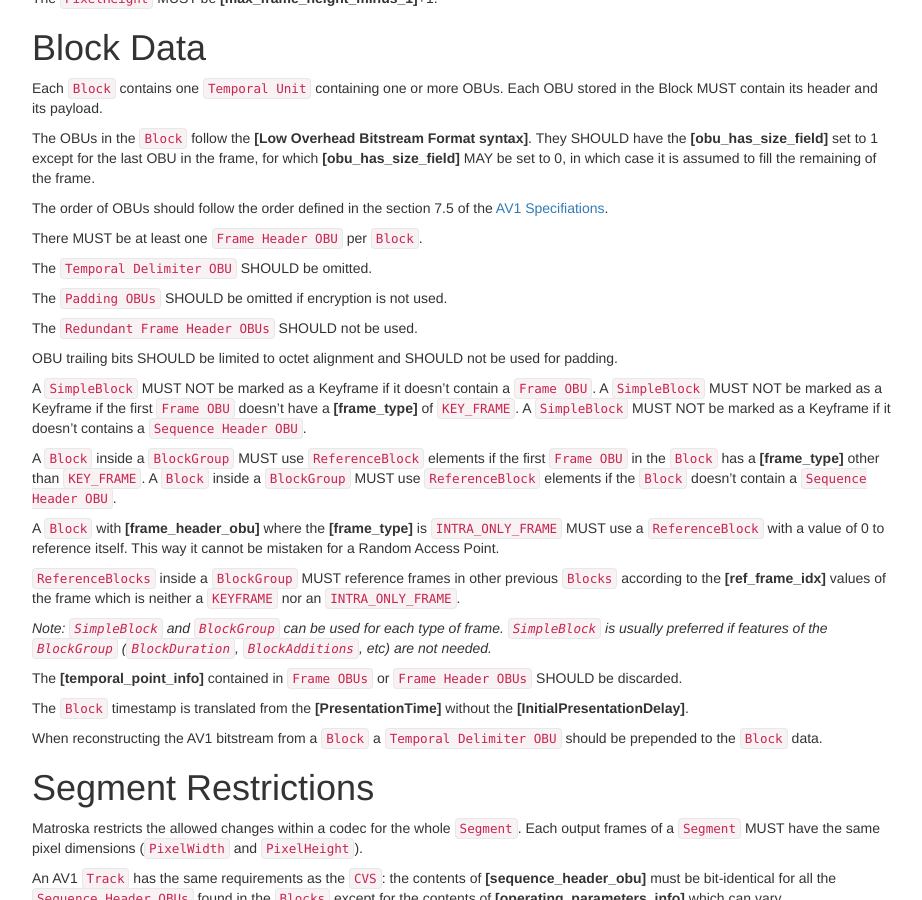
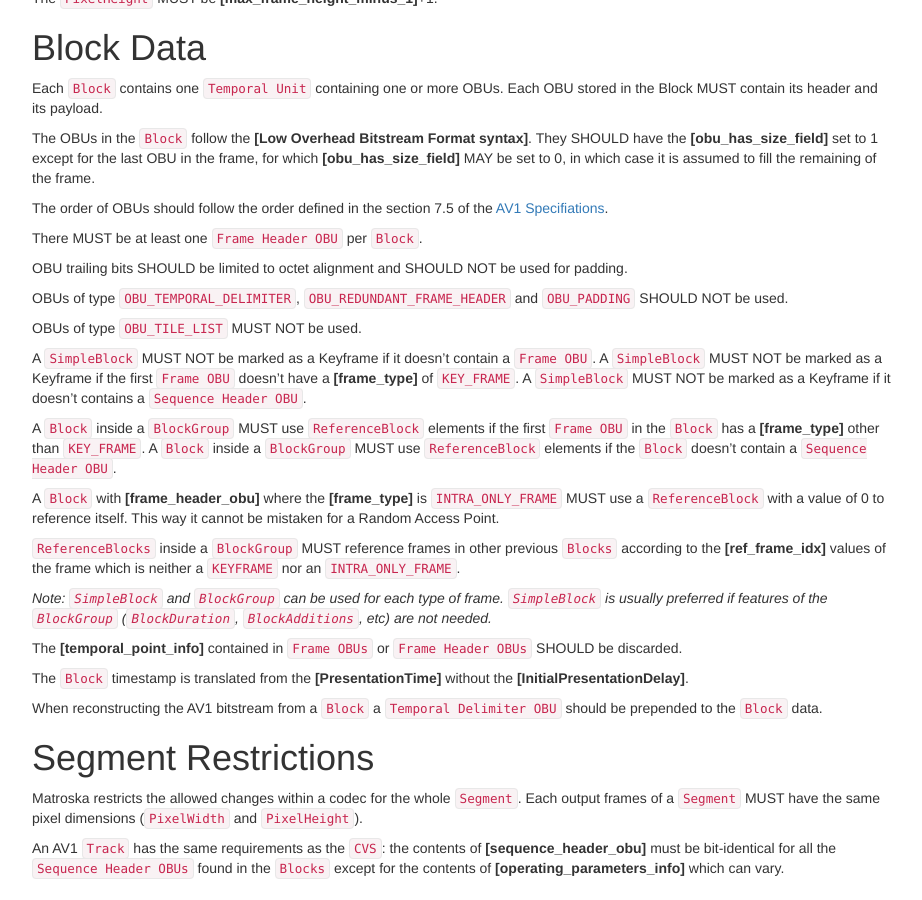
Before and after one commit to ietf-wg-cellar/matroska-specification, a Jekyll site: the page built from codec/av1.md, in a window 1280 px wide and 900 px high, scrolled down 2657 px. Shown: the whole window, without its empty margins (273-1195 px from the left). Built offline with Jekyll 4.4.1, drawn with Linux system fonts in a browser that asks for light colours; our own code applies the rules of GitHub Pages for plain Markdown files.

Commit message:
av1: reword which OBU SHOULD NOT and MUST NOT be in a Block

```diff
--- a/codec/av1.md
+++ b/codec/av1.md
@@ -108,13 +108,11 @@ The order of OBUs should follow the order defined in the section 7.5 of the [AV1
 
 There MUST be at least one `Frame Header OBU` per `Block`.
 
-The `Temporal Delimiter OBU` SHOULD be omitted.
+OBU trailing bits SHOULD be limited to octet alignment and SHOULD NOT be used for padding.
 
-The `Padding OBUs` SHOULD be omitted if encryption is not used.
+OBUs of type `OBU_TEMPORAL_DELIMITER`, `OBU_REDUNDANT_FRAME_HEADER` and `OBU_PADDING` SHOULD NOT be used.
 
-The `Redundant Frame Header OBUs` SHOULD not be used.
-
-OBU trailing bits SHOULD be limited to octet alignment and SHOULD not be used for padding.
+OBUs of type `OBU_TILE_LIST` MUST NOT be used.
 
 A `SimpleBlock` MUST NOT be marked as a Keyframe if it doesn't contain a `Frame OBU`. A `SimpleBlock` MUST NOT be marked as a Keyframe if the first `Frame OBU` doesn't have a __[frame_type]__ of `KEY_FRAME`. A `SimpleBlock` MUST NOT be marked as a Keyframe if it doesn't contains a `Sequence Header OBU`.
 
```
